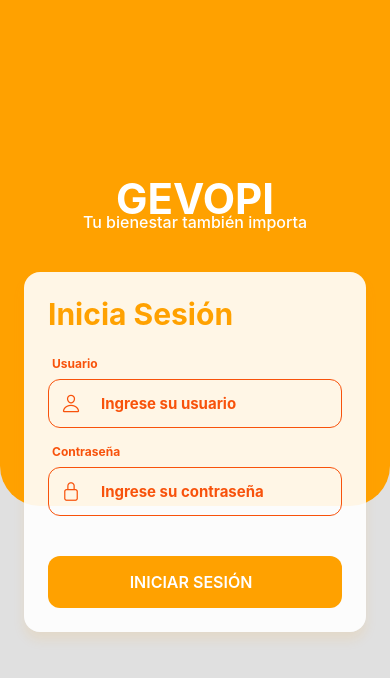
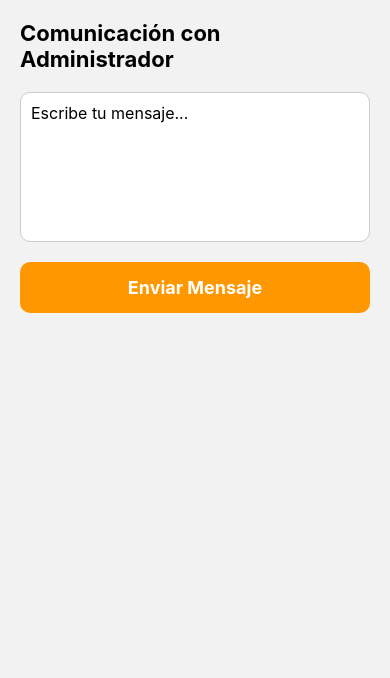
Before and after one commit to DriaMT321/Gevopi_Movil, a React Native app: screen /Comunicacion in a window 390 px wide. Shown: the top 678 px of the page. Built offline with nearby package versions, Linux system fonts and the light colour scheme; what react-native-worklets would draw is missing.

Commit message:
implementaciones de comunicacion en perfil boton

```diff
--- a/App.js
+++ b/App.js
@@ -17,6 +17,7 @@ import DetalleSolicitudScreen from './src/screens/DetalleSolicitudScreen';
 import ResultadoEvaluacionesScreen from './src/screens/ResultadoEvaluaciones';
 import CursosScreen from './src/screens/CursosScreen';
 import DetalleCursosScreen from './src/screens/DetalleCursosScreen';
+import ComunicacionScreen from './src/screens/ComunicacionScreen';
 
 const Stack = createNativeStackNavigator();
 
@@ -36,6 +37,9 @@ export default function App() {
             <Stack.Screen name="DetalleSolicitud" component={DetalleSolicitudScreen} options={{ title: 'Detalle de la Solicitud de Ayuda' }} />
             <Stack.Screen name="Cursos" component={CursosScreen}  />
             <Stack.Screen name="DetalleCursos" component={DetalleCursosScreen}/>
+            <Stack.Screen name="Comunicacion" component={ComunicacionScreen} />
+
+
           </Stack.Navigator>
           <StatusBar style="auto" />
         </NavigationContainer>
--- /dev/null
+++ b/src/screens/ComunicacionScreen.js
@@ -0,0 +1,73 @@
+import React, { useState } from 'react';
+import { View, Text, TextInput, TouchableOpacity, Alert } from 'react-native';
+import { getLoggedCi } from '../services/authService';
+import { getVoluntarioByCi } from '../services/voluntarioService';
+import api from '../services/api';
+
+export default function ComunicacionScreen() {
+
+  const [mensaje, setMensaje] = useState('');
+
+  const enviarConsulta = async () => {
+    try {
+      const ci = getLoggedCi();
+      const user = await getVoluntarioByCi(ci);
+
+      if (!user) {
+        Alert.alert("Error", "No se encontró tu usuario");
+        return;
+      }
+
+      await api.post("/consultas", {
+        voluntario_id: user.id,
+        mensaje
+      });
+
+      Alert.alert("Éxito", "Mensaje enviado correctamente");
+      setMensaje("");
+
+    } catch (error) {
+      console.log("Error enviando consulta:", error);
+      Alert.alert("Error", "No se pudo enviar la consulta");
+    }
+  };
+
+  return (
+    <View style={{ padding: 20 }}>
+      <Text style={{ fontSize: 22, fontWeight: 'bold', marginBottom: 20 }}>
+        Comunicación con Administrador
+      </Text>
+
+      <TextInput
+        placeholder="Escribe tu mensaje..."
+        value={mensaje}
+        onChangeText={setMensaje}
+        multiline
+        style={{
+          height: 150,
+          borderWidth: 1,
+          borderColor: "#ccc",
+          borderRadius: 10,
+          padding: 10,
+          fontSize: 16,
+          backgroundColor: "#fff"
+        }}
+      />
+
+      <TouchableOpacity
+        style={{
+          backgroundColor: "#ff9800",
+          padding: 15,
+          borderRadius: 10,
+          alignItems: "center",
+          marginTop: 20
+        }}
+        onPress={enviarConsulta}
+      >
+        <Text style={{ color: "#fff", fontSize: 18, fontWeight: "bold" }}>
+          Enviar Mensaje
+        </Text>
+      </TouchableOpacity>
+    </View>
+  );
+}
--- a/src/screens/PerfilScreen.js
+++ b/src/screens/PerfilScreen.js
@@ -481,10 +481,17 @@ export default function PerfilScreen() {
               <Ionicons name="file-tray-full-outline" size={24} color={colors.amarillo} />
             </TouchableOpacity>
 
+
+
             <TouchableOpacity style={styles.emergenciaButton} onPress={openEmergencia}>
               <Ionicons name="megaphone-outline" size={24} color="white" />
             </TouchableOpacity>
+
+
+
           </View>
+
+
 
         </View>
 
@@ -548,13 +555,45 @@ export default function PerfilScreen() {
               <FontAwesome5 name="inbox" size={24} color={colors.gray} />
               <Text style={styles.emptyStateText}>No hay cursos asignados</Text>
             </View>
+
           )}
         </TouchableOpacity>
+
+        <View style={{ alignItems: 'center', marginTop: 20, marginBottom: 40 }}>
+  <TouchableOpacity
+    onPress={() => navigation.navigate("Comunicacion")}
+    style={{
+      backgroundColor: colors.naranjaFuerte,
+      paddingVertical: 14,
+      paddingHorizontal: 30,
+      borderRadius: 30,
+      flexDirection: "row",
+      alignItems: "center",
+      justifyContent: "center",
+      gap: 10,
+      elevation: 3
+    }}
+  >
+    <Ionicons name="chatbox-ellipses-outline" size={22} color="#fff" />
+    <Text style={{ color: "#fff", fontSize: 18, fontWeight: "bold" }}>
+      Comunicación
+    </Text>
+  </TouchableOpacity>
+</View>
+
+
+
 
 
 
       </ScrollView>
 
+<TouchableOpacity
+              style={styles.circleButton}
+              onPress={() => navigation.navigate("Comunicacion")}
+            >
+              <Ionicons name="chatbox-ellipses-outline" size={24} color={colors.amarillo} />
+            </TouchableOpacity>
       {/* Modal Información Voluntario */}
       <Modal transparent visible={infoVisible} animationType="fade">
         <Pressable style={styles.modalBackdrop} onPress={closeInfo} />
@@ -605,6 +644,7 @@ export default function PerfilScreen() {
               showsVerticalScrollIndicator={false}
               keyboardShouldPersistTaps="handled"
             >
+
               {/* Tipo de emergencia */}
               <View style={styles.modalSection}>
                 <Text style={styles.modalLabel}>Tipo de emergencia</Text>
@@ -671,7 +711,11 @@ export default function PerfilScreen() {
               >
                 <Text style={styles.enviarButtonText}>ENVIAR</Text>
               </TouchableOpacity>
+
+
             </ScrollView>
+
+
           </Animated.View>
         </Modal>
       </KeyboardAvoidingView>
--- a/src/services/api.js
+++ b/src/services/api.js
@@ -1,8 +1,7 @@
 import axios from 'axios';
 
 const api = axios.create({
-  baseURL: 'http://10.26.6.40:8000',
-  //baseURL: 'http://192.168.0.10:8000',
+  baseURL: 'http://192.168.0.2:8000/api',
   timeout: 5000,
   headers: {
     'Content-Type': 'application/json',
--- a/src/services/authService.js
+++ b/src/services/authService.js
@@ -8,6 +8,7 @@ export const login = async (ci, contrasena) => {
     ci,
     contrasena,
   });
+
   authToken = response.data.access_token;
   loggedCi = ci;
 
--- a/src/services/voluntarioService.js
+++ b/src/services/voluntarioService.js
@@ -1,27 +1,40 @@
-import api from './api';
-import { getToken } from './authService';
+import api from "./api";
+import { getToken } from "./authService";
 
+// Obtener TODOS los usuarios (porque no tienes tabla voluntario)
 export const getVoluntarios = async () => {
   const token = getToken();
-    const response = await api.get('/voluntario/voluntarios', {
-      headers: {
-        Authorization: `Bearer ${token}`,
-      },
+
+  const response = await api.get("/usuarios", {
+    headers: { Authorization: `Bearer ${token}` }
   });
+
   return response.data;
 };
 
+// Buscar voluntario por CI
 export const getVoluntarioByCi = async (ci) => {
-    const voluntarios = await getVoluntarios();
-    return voluntarios.find(v => v.ci === ci);
+  const token = getToken();
+
+  try {
+    const response = await api.get(`/usuarios/ci/${ci}`, {
+      headers: { Authorization: `Bearer ${token}` }
+    });
+
+    return response.data;
+  } catch (error) {
+    console.log("ERROR getVoluntarioByCi:", error);
+    return null;
+  }
 };
 
+// Buscar voluntario por ID (lo necesitas en PerfilScreen)
 export const getVoluntarioByUsuarioId = async (id) => {
   const token = getToken();
-    const response = await api.get(`/voluntario/voluntarios/${id}`, {
-      headers: {
-        Authorization: `Bearer ${token}`,
-      },
+
+  const response = await api.get(`/usuarios/${id}`, {
+    headers: { Authorization: `Bearer ${token}` }
   });
+
   return response.data;
 };
```
Also changed, not shown: src/services/consultaService.js (added, +8 -0 lines). Lines whose indentation alone changed are shown as unchanged.
